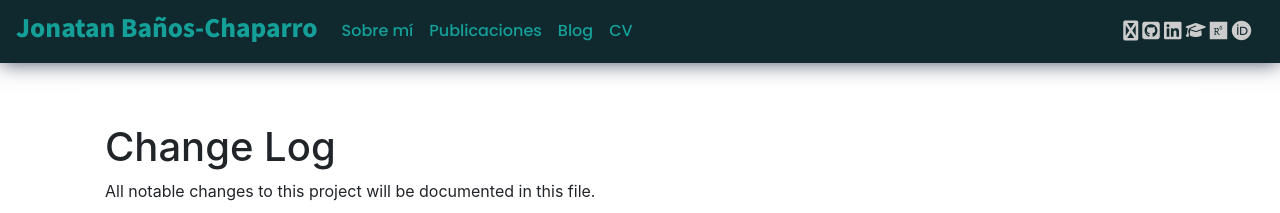
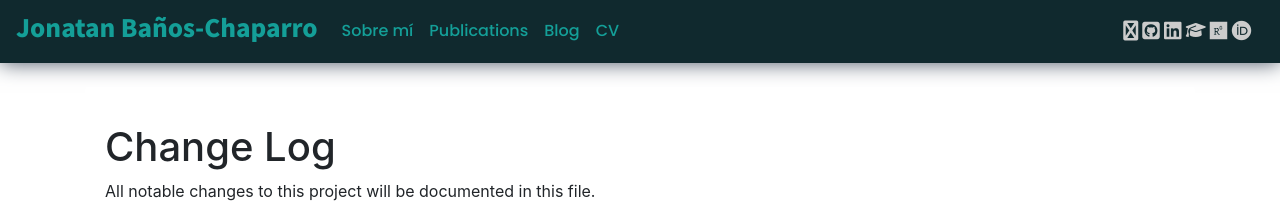
Before and after one commit to banosj/mysite, a Jekyll site: the page built from CHANGELOG.md, in a window 1280 px wide. Shown: the top 213 px of the page. Built offline with Jekyll 4.4.1, drawn with Linux system fonts in a browser that asks for light colours; nearby versions of some CDN libraries; our own code applies the rules of GitHub Pages for plain Markdown files; comment, search, counter and statistics services are not loaded.

Commit message:
modif dos

```diff
--- a/_data/nav.yml
+++ b/_data/nav.yml
@@ -4,7 +4,7 @@ links:
 - title: Sobre mí
   url: about.html
 
-- title: Publicaciones
+- title: Publications
   url: publications.html
 
 - title: Blog
--- a/_data/sections.yml
+++ b/_data/sections.yml
@@ -1,4 +1,4 @@
-- name: Publicaciones
+- name: Publications
   id: publications
   description: En esta sección se describen las últimas cinco investigaciones publicadas de mi autoría.
   url: publications.html
```
